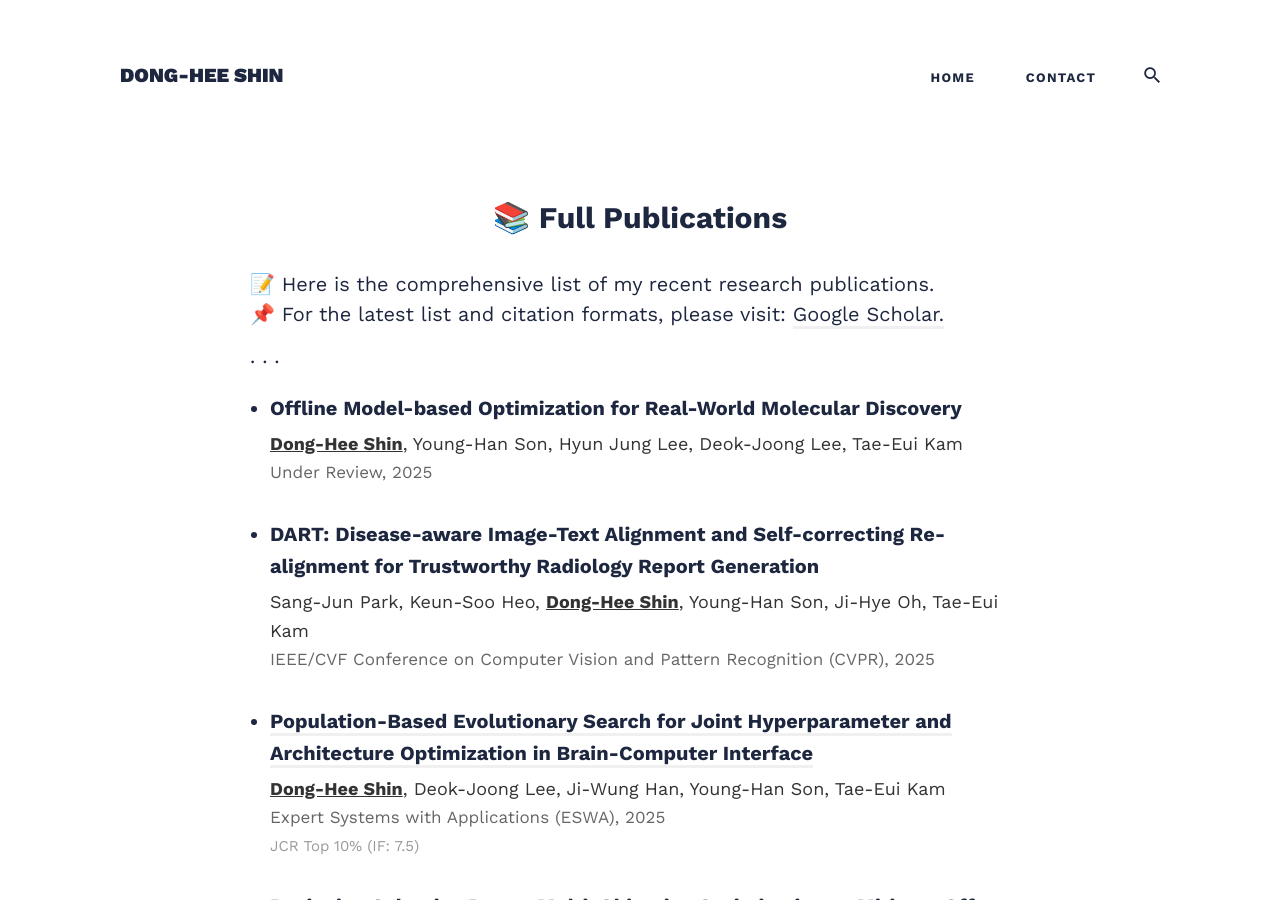
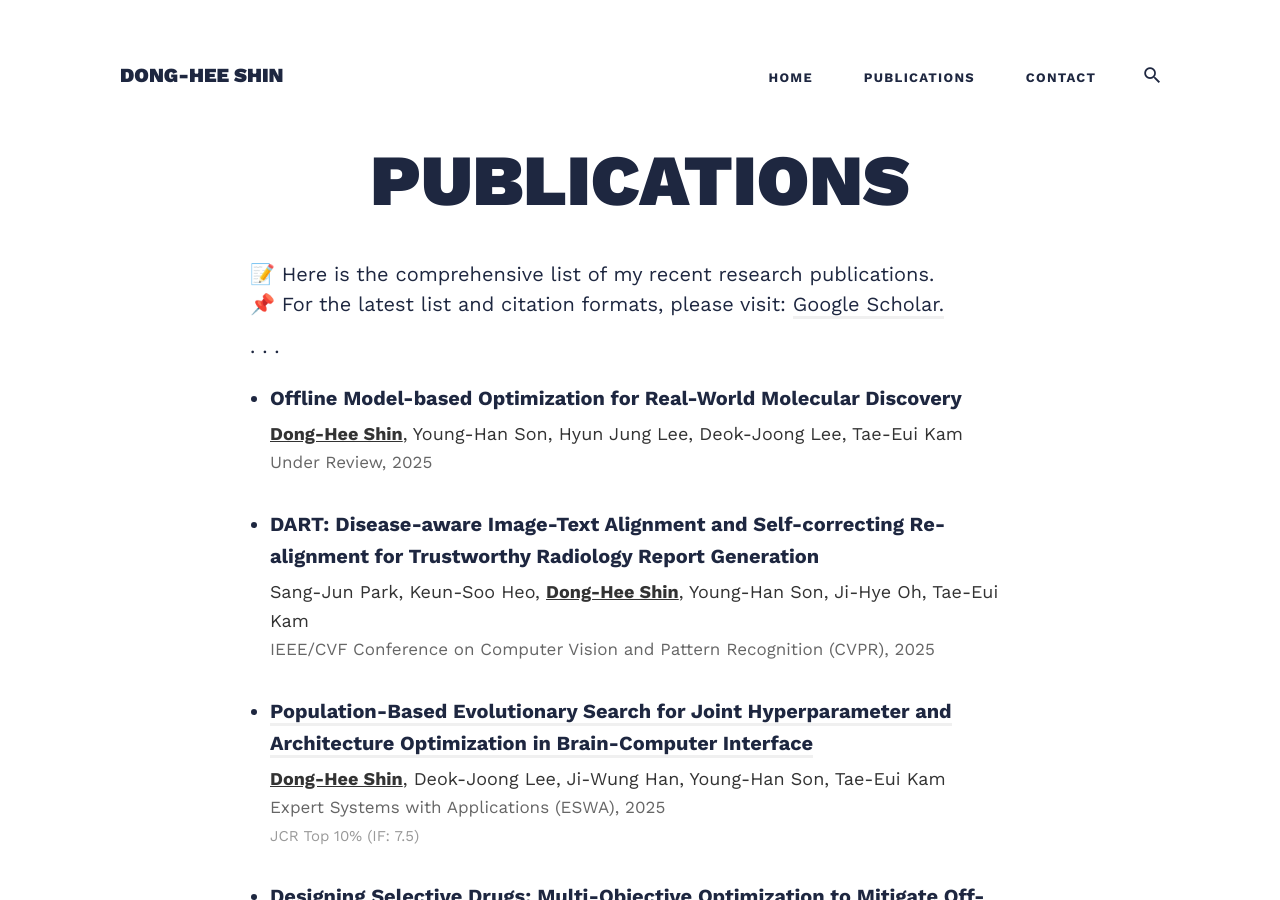
Before and after one commit to donghee-shin-page/donghee-shin-page.github.io, a Jekyll site: the page built from _pages/02-publications.html, in a window 1280 px wide and 900 px high. Built offline with Jekyll 4.4.1, drawn with Linux system fonts in a browser that asks for light colours; nearby versions of some CDN libraries.

Commit message:
Update 02-publications.html

```diff
--- a/_pages/02-publications.html
+++ b/_pages/02-publications.html
@@ -1,11 +1,11 @@
 ---
 layout: page
-<!-- title: Publications -->
+title: Publications
 permalink: /publications/
 ---
 
 
-<h2 style="font-size: 30px; font-weight: bold; text-align: center;">📚 Full Publications</h2>
+<!-- <h2 style="font-size: 30px; font-weight: bold; text-align: center;">📚 Full Publications</h2> -->
 
 
 
```
